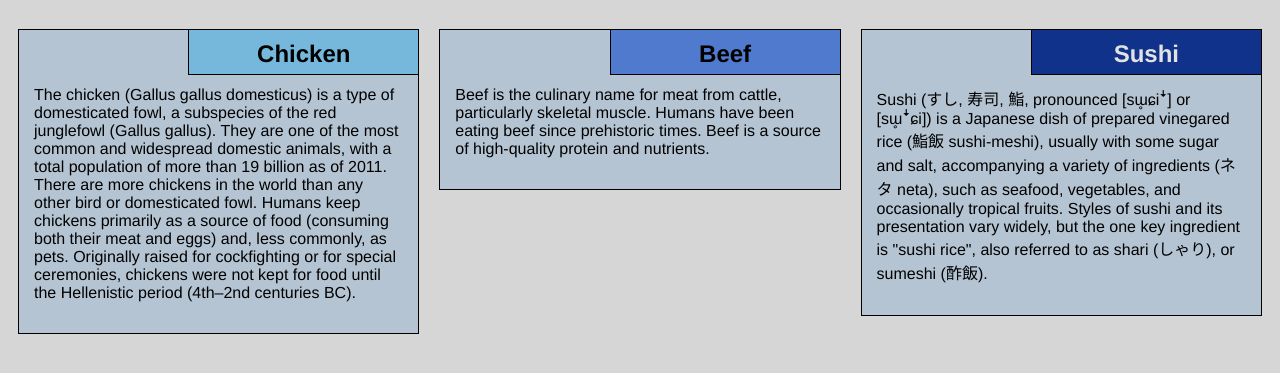
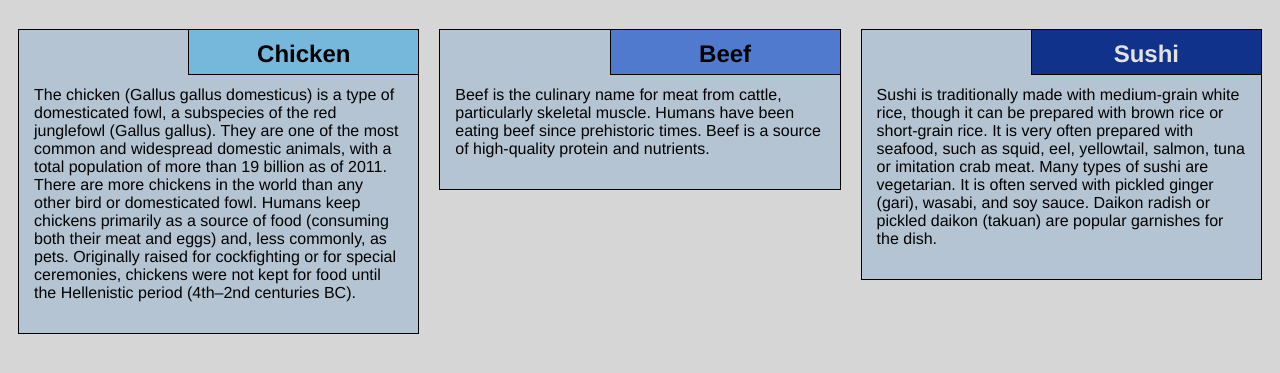
Before and after one commit to JunheePark/module2-solution, a plain HTML site: page index.html in a window 1280 px wide. Shown: the part 61-434 px from the top of the page. Drawn offline with Linux system fonts and the light colour scheme.

Commit message:
Update index.html

```diff
--- a/index.html
+++ b/index.html
@@ -33,7 +33,7 @@ The chicken (Gallus gallus domesticus) is a type of domesticated fowl, a subspec
  <section class="Sushi">
  <h2>Sushi</h2>
  <p>
- Sushi (すし, 寿司, 鮨, pronounced [sɯ̥ɕiꜜ] or [sɯ̥ꜜɕi]) is a Japanese dish of prepared vinegared rice (鮨飯 sushi-meshi), usually with some sugar and salt, accompanying a variety of ingredients (ネタ neta), such as seafood, vegetables, and occasionally tropical fruits. Styles of sushi and its presentation vary widely, but the one key ingredient is "sushi rice", also referred to as shari (しゃり), or sumeshi (酢飯).
+ Sushi is traditionally made with medium-grain white rice, though it can be prepared with brown rice or short-grain rice. It is very often prepared with seafood, such as squid, eel, yellowtail, salmon, tuna or imitation crab meat. Many types of sushi are vegetarian. It is often served with pickled ginger (gari), wasabi, and soy sauce. Daikon radish or pickled daikon (takuan) are popular garnishes for the dish.
  </p>
  </section>
  </div>
```
